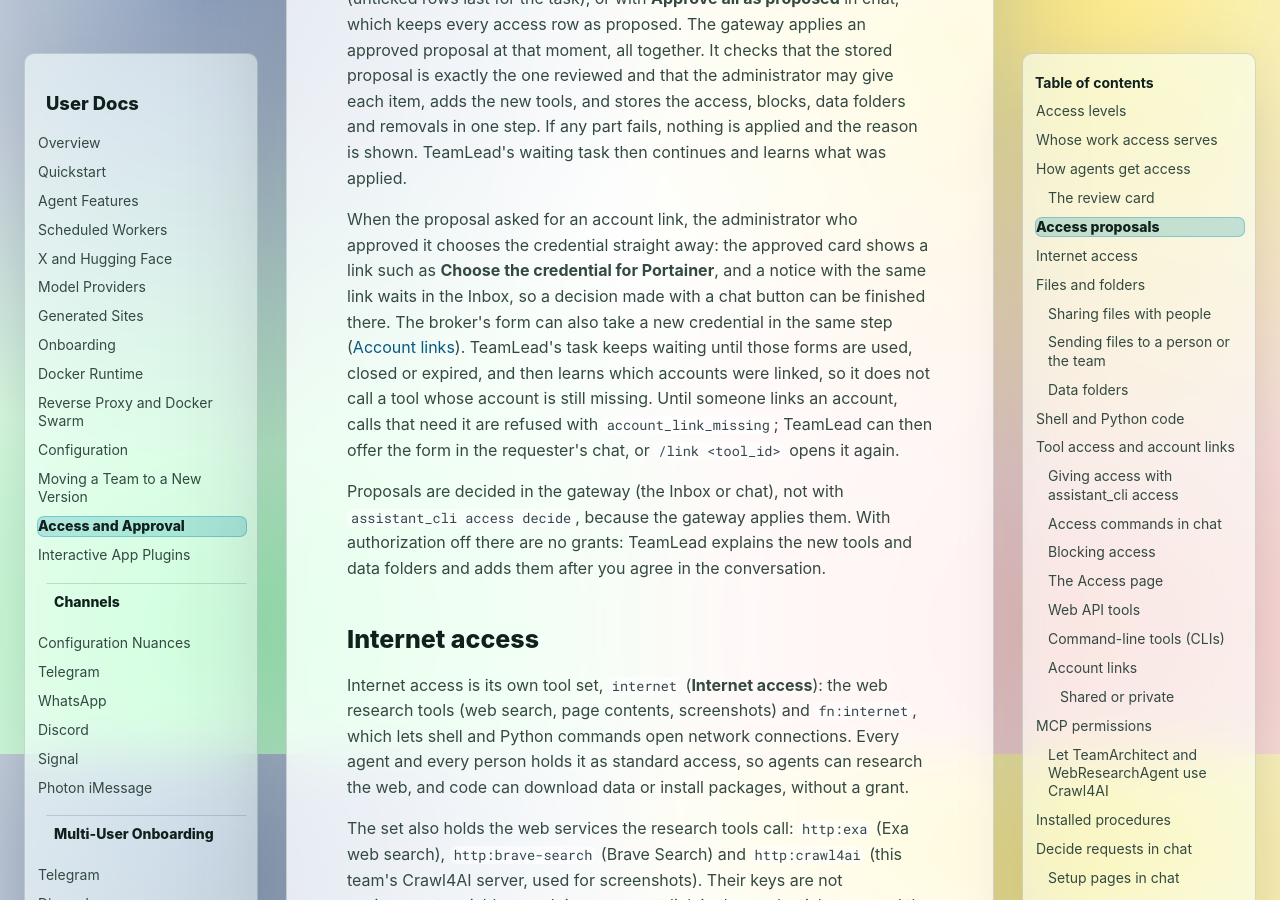
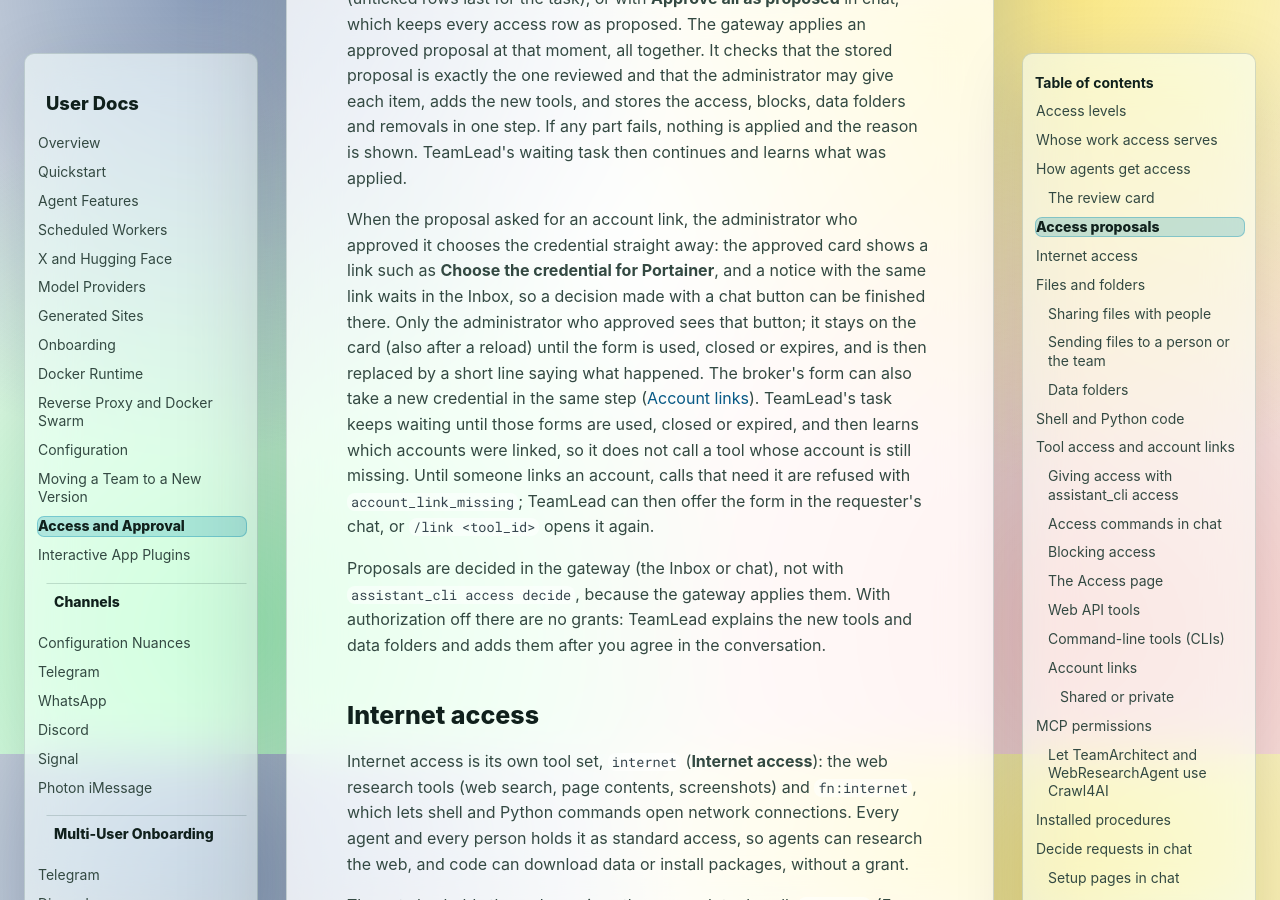
Before and after one commit to enzimo/universal-agents, an MkDocs documentation site: the page built from user_docs_source/permissions.md, in a window 1280 px wide and 900 px high, scrolled down 10046 px. Built offline with MkDocs 1.6.1 and Material for MkDocs 9.7.7, drawn with Linux system fonts in a browser that asks for light colours; some of the changed text lies outside the part shown.

Commit message:
Sync user permissions guide and remove Option A labels

```diff
--- a/assistant_gateway/onboarding_web/assets/access_inbox.mjs
+++ b/assistant_gateway/onboarding_web/assets/access_inbox.mjs
@@ -436,7 +436,7 @@ function lacksAccessWarning(document, model) {
  * One access request card. `onChoose` receives
  * `{ review, choice, button, note, card, group, message }` when a choice is clicked.
  *
- * `compact` is the Web Chat card (Option A): the heading is the one-line
+ * `compact` is the Web Chat card: the heading is the one-line
  * summary, status pill and warning chips share one inline row, the lacks-access
  * warning stays visible, everything else (full title, details, rows with their
  * Keep boxes, reason, optional note and "What each choice does") is folded
--- a/user_docs_source/permissions.md
+++ b/user_docs_source/permissions.md
@@ -394,8 +394,10 @@ waiting task then continues and learns what was applied.
 When the proposal asked for an account link, the administrator who approved it
 chooses the credential straight away: the approved card shows a link such as
 **Choose the credential for Portainer**, and a notice with the same link waits
-in the Inbox, so
-a decision made with a chat button can be finished there. The broker's form
+in the Inbox, so a decision made with a chat button can be finished there. Only
+the administrator who approved sees that button; it stays on the card (also
+after a reload) until the form is used, closed or expires, and is then replaced
+by a short line saying what happened. The broker's form
 can also take a new credential in the same step
 ([Account links](#account-links)). TeamLead's task keeps waiting until those
 forms are used, closed or expired, and then learns which accounts were linked,
@@ -1210,8 +1212,11 @@ open it:
   [Setup pages in chat](#setup-pages-in-chat)).
 - When an administrator approves an [access proposal](#access-proposals) that
   asks for an account link, the form opens for that administrator: a link such
-  as **Choose the credential for Portainer** on the approved Inbox card, and
-  in an Inbox notice.
+  as **Choose the credential for Portainer** on the approved card in chat and
+  the Inbox, and in an Inbox notice. Only the administrator who approved sees
+  that button; it stays across reloads while the form is open and is replaced
+  by a short line saying what happened once the form is used, closed or
+  expires.
 
 The form shows whose account it is, which agents use it (**Used by**: the agent
 types holding access to the tool for your work, or for anyone's work for a team
@@ -1442,8 +1447,8 @@ review card:
   asked, **Deny**);
 - warnings such as **Full access** or **Runs code**, which always stay visible;
 - **Details**, which opens the full title, the rows with their **Keep for
-  later tasks** boxes, what the change does, the agent's reason and an
-  optional note.
+  later tasks** boxes, what the change does, the agent's reason, an optional
+  note and **What each choice does**.
 
 The card decides through the Inbox as the signed-in person, with the same
 rules. Once decided, it shows the outcome and who decided, also after a reload
```
Also changed, not shown: ui/DESIGN.md (+1 -1 lines), 1 other file.
